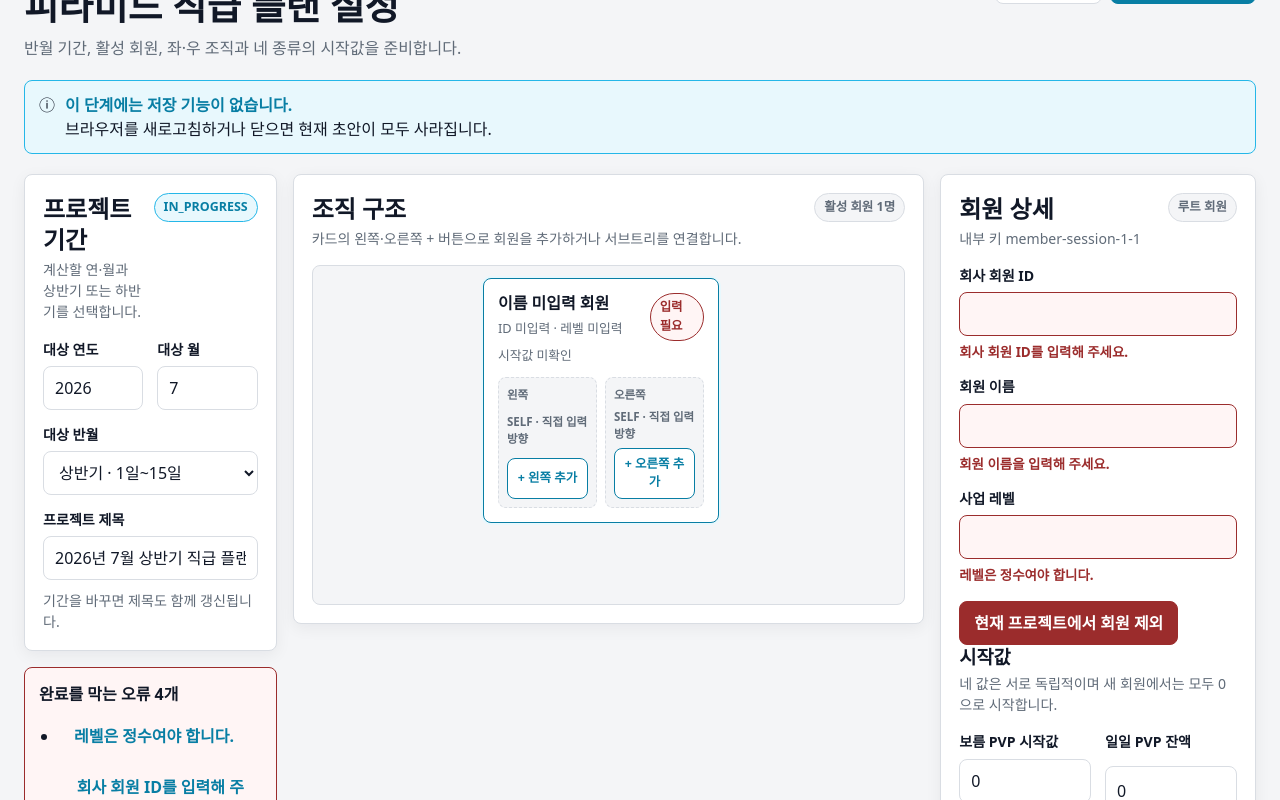
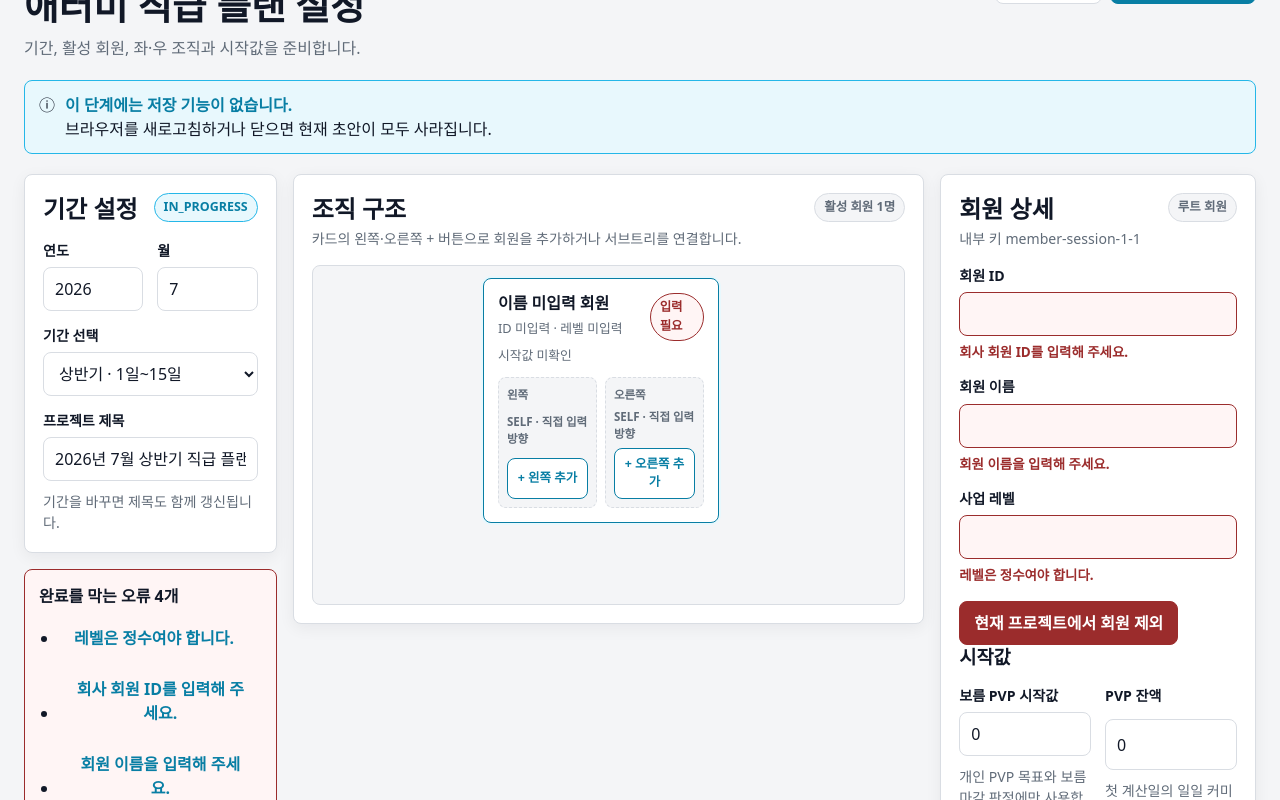
Before and after one commit to mworkroom/ngplan, a React (Vite) app: page / in a window 1280 px wide. Both pictures are taken after a click on the button "새 루트 회원 만들기". Shown: the part 64-864 px from the top of the page. Built offline with nearby package versions, Linux system fonts and the light colour scheme.

Commit message:
Refactor code structure for improved readability and maintainability

```diff
--- a/src/ui/App.tsx
+++ b/src/ui/App.tsx
@@ -297,9 +297,9 @@ export function App({ generateId: injectedGenerateId, initialDate }: AppProps =
       <header className="app-header">
         <div className="app-header__copy">
           <p className="app-header__eyebrow">ngplan · Phase 2</p>
-          <h1>피라미드 직급 플랜 설정</h1>
+          <h1>애터미 직급 플랜 설정</h1>
           <p className="app-header__description">
-            반월 기간, 활성 회원, 좌·우 조직과 네 종류의 시작값을 준비합니다.
+            기간, 활성 회원, 좌·우 조직과 시작값을 준비합니다.
           </p>
         </div>
         <div className="app-header__actions">
@@ -471,7 +471,7 @@ export function App({ generateId: injectedGenerateId, initialDate }: AppProps =
         <aside className="workspace-grid__sidebar" aria-label="선택한 회원 편집">
           {selectedMember === undefined ? (
             <section className="panel empty-state">
-              <p>조직 카드에서 회원을 선택하면 상세 입력을 편집할 수 있습니다.</p>
+              <p>카드에서 회원을 선택하면 상세 입력을 편집할 수 있습니다.</p>
             </section>
           ) : (
             <section className="panel">
--- a/src/ui/components/MemberForm.tsx
+++ b/src/ui/components/MemberForm.tsx
@@ -112,7 +112,7 @@ export function MemberForm({
           <span className="status-badge">{isRoot ? '루트 회원' : '활성 회원'}</span>
         </div>
         <div className="form-grid form-grid--single">
-          {renderIdentityField('memberId', '회사 회원 ID', memberIdIssue)}
+          {renderIdentityField('memberId', '회원 ID', memberIdIssue)}
           {renderIdentityField('name', '회원 이름', nameIssue)}
           {renderIdentityField('level', '사업 레벨', levelIssue)}
         </div>
--- a/src/ui/components/OpeningStateForm.tsx
+++ b/src/ui/components/OpeningStateForm.tsx
@@ -18,17 +18,17 @@ const OPENING_FIELDS: readonly {
   },
   {
     field: 'dailyCarryPvp',
-    label: '일일 PVP 잔액',
+    label: 'PVP 잔액',
     help: '첫 계산일의 일일 커미션 장부에 사용합니다.',
   },
   {
     field: 'dailyCarryLeft',
-    label: '일일 좌 잔액',
+    label: '좌 잔액',
     help: '첫 계산일의 왼쪽 이월 잔액입니다.',
   },
   {
     field: 'dailyCarryRight',
-    label: '일일 우 잔액',
+    label: '우 잔액',
     help: '첫 계산일의 오른쪽 이월 잔액입니다.',
   },
 ];
@@ -69,9 +69,6 @@ export function OpeningStateForm({
     <section className="opening-state-form" aria-labelledby="opening-state-title">
       <div>
         <h3 id="opening-state-title">시작값</h3>
-        <p className="help-text">
-          네 값은 서로 독립적이며 새 회원에서는 모두 0으로 시작합니다.
-        </p>
       </div>
 
       <div className="form-grid opening-state-form__fields">
@@ -115,10 +112,7 @@ export function OpeningStateForm({
           }
         />
         <span>
-          <strong>회사 시스템의 시작값을 확인했습니다.</strong>
-          <span className="help-text">
-            값이 모두 0이어도 실제 회사 시스템 값인지 확인해야 합니다.
-          </span>
+          <strong>시작값을 확인했습니다.</strong>
         </span>
       </label>
       {confirmationIssue !== undefined ? (
--- a/src/ui/components/ProjectPeriodForm.tsx
+++ b/src/ui/components/ProjectPeriodForm.tsx
@@ -44,18 +44,15 @@ export function ProjectPeriodForm({
       <div className="panel__header">
         <div>
           <h2 id="project-period-title" className="panel__title">
-            프로젝트 기간
+            기간 설정
           </h2>
-          <p className="panel__description">
-            계산할 연·월과 상반기 또는 하반기를 선택합니다.
-          </p>
         </div>
         <span className="status-badge status-badge--editing">IN_PROGRESS</span>
       </div>
 
       <div className="form-grid">
         <div className="field">
-          <label htmlFor={projectFieldId('period.year')}>대상 연도</label>
+          <label htmlFor={projectFieldId('period.year')}>연도</label>
           <input
             id={projectFieldId('period.year')}
             inputMode="numeric"
@@ -72,7 +69,7 @@ export function ProjectPeriodForm({
         </div>
 
         <div className="field">
-          <label htmlFor={projectFieldId('period.month')}>대상 월</label>
+          <label htmlFor={projectFieldId('period.month')}>월</label>
           <input
             id={projectFieldId('period.month')}
             inputMode="numeric"
@@ -89,7 +86,7 @@ export function ProjectPeriodForm({
         </div>
 
         <div className="field field--full">
-          <label htmlFor={projectFieldId('period.half')}>대상 반월</label>
+          <label htmlFor={projectFieldId('period.half')}>기간 선택</label>
           <select
             id={projectFieldId('period.half')}
             value={draft.half}
@@ -129,7 +126,7 @@ export function ProjectPeriodForm({
               className="text-button"
               onClick={onRestoreDerivedTitle}
             >
-              기간 기준 제목으로 되돌리기
+              제목 초기화
             </button>
           ) : null}
         </div>
```
Also changed, not shown: 4 other files (tests, documents, lock files or other folders).
